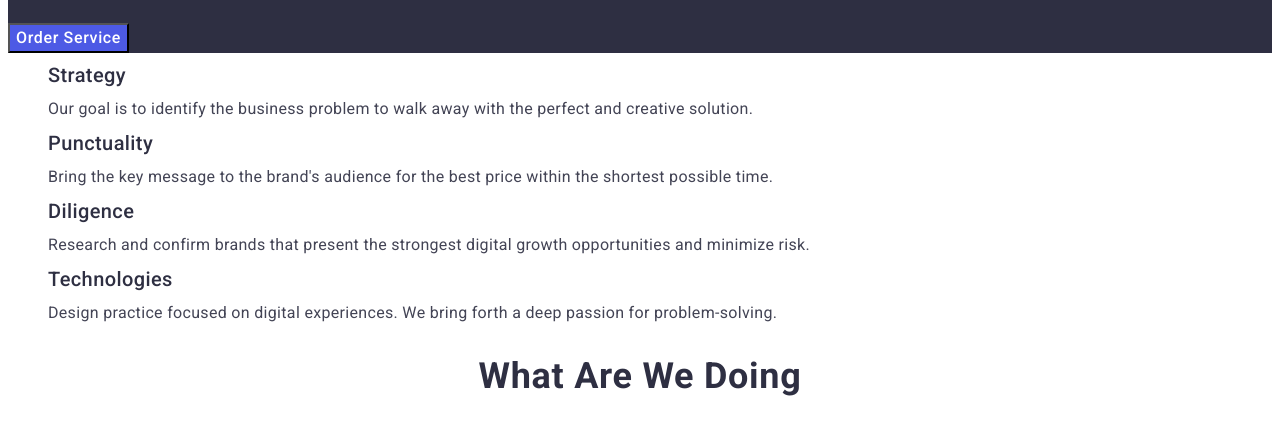
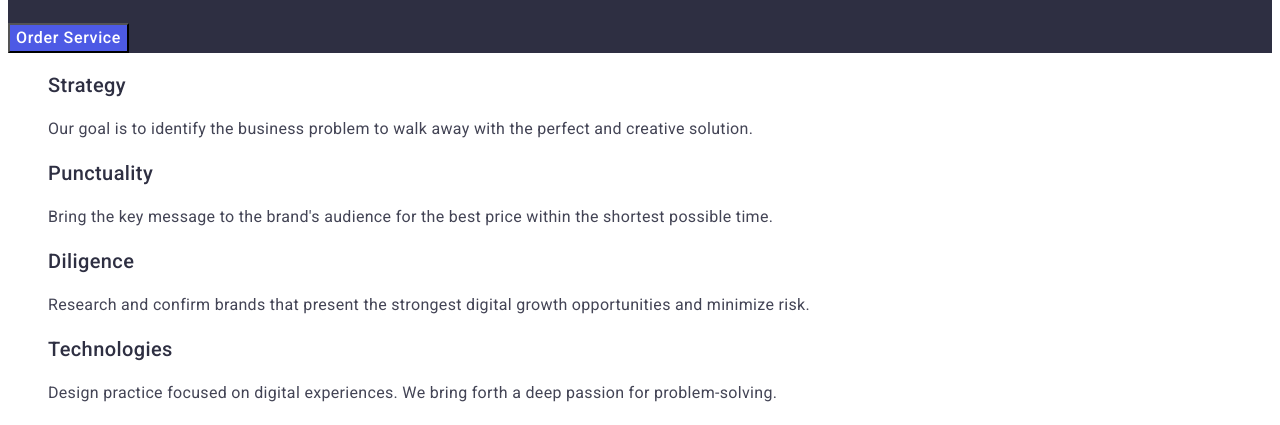
Before and after one commit to Olena-Nechyporenko/goit-markup-hw-02, a plain HTML site: page index.html in a window 1280 px wide. Shown: the part 371-796 px from the top of the page. Drawn offline with Linux system fonts and the light colour scheme.

Commit message:
Fixed errors 1

```diff
--- a/css/styles.css
+++ b/css/styles.css
@@ -65,7 +65,7 @@ body {
 
 /* MAIN */
 
-/* HERO */
+/* HERO.SECTION 1 */
 .hero {
   background-color: var(--brand-color);
 }
@@ -94,12 +94,12 @@ body {
   background-color: #404bbf;
 }
 
-/* SECTION 1.FEATURES */
+/* SECTION 2.FEATURES */
 
 .title {
   font-weight: 500;
   font-size: 20px;
-  line-height: 0.2;
+  line-height: 1.2;
   letter-spacing: 0.02em;
   color: var(--brand-color);
 }
@@ -111,18 +111,18 @@ body {
   letter-spacing: 0.02em;
 }
 
-/* SECTION 2.WHAT ARE WE DOING */
+/* SECTION 3.WHAT ARE WE DOING */
 .heading {
   font-weight: 700;
   font-size: 36px;
-  line-height: 1.2;
+  line-height: 1.11;
   letter-spacing: 0.02em;
   text-align: center;
   text-transform: capitalize;
   color: var(--brand-color);
 }
 
-/* SECTION 3.OUR TEAM  */
+/* SECTION 4.OUR TEAM  */
 .our-team {
   background-color: #f4f4fd;
 }
```
Also changed, not shown: index.html (+4 -4 lines).
